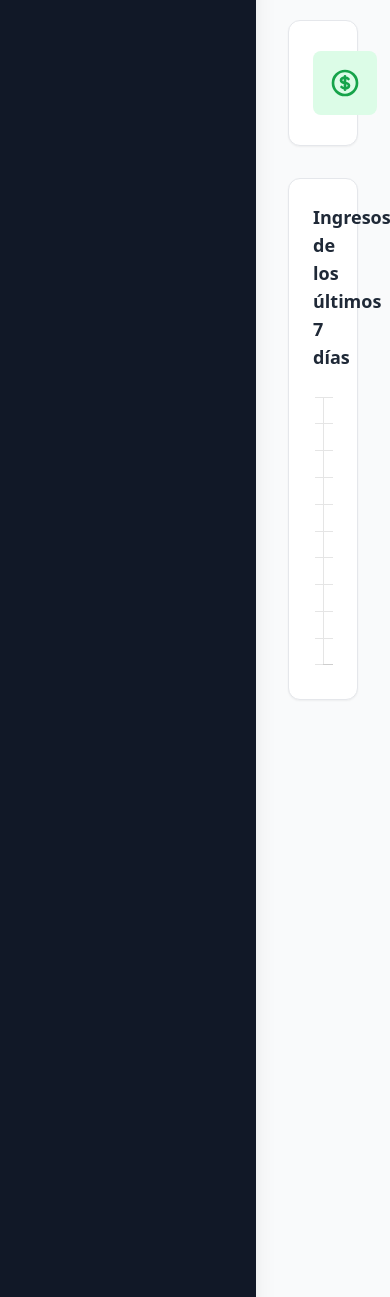
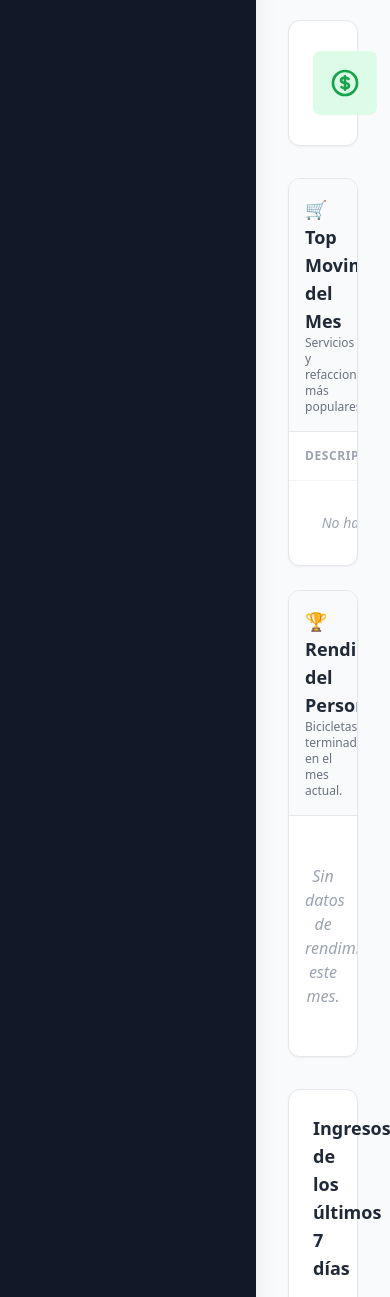
Before and after one commit to oespinozaram/servicio_completo, a Django app: page /taller/dashboard/ in a window 390 px wide. Shown: the part 612-1909 px from the top of the page. Run offline with Django 5.2, Linux system fonts and the light colour scheme; a user stored in the database is signed in; tables that the repository leaves empty hold one stand-in row (values such as "Sample post"); some libraries are stand-ins or nearby versions.

Commit message:
Enhance dashboard analytics with new metrics, trends, and performance rankings
- Added top mechanics and top services sections to highlight performance and sales.
- Updated revenue trends to show six-month analytics.
- Improved filtering for relevant metrics and data aggregation.
- Updated dashboard template with new charts, tables, and responsive designs.

```diff
--- a/taller/views.py
+++ b/taller/views.py
@@ -1,9 +1,9 @@
 from django.shortcuts import render
 from django.contrib.auth.decorators import login_required
 from django.contrib.auth.hashers import make_password
-from django.db.models.functions import TruncDate
+from django.db.models import Sum, Count, F, Q
+from django.db.models.functions import TruncMonth
 from .forms import OrdenTrabajoForm, CitaForm
-from django.db.models import Q, F
 from clientes.models import Bicicleta
 from django.shortcuts import get_object_or_404
 from django.http import HttpResponse
@@ -11,7 +11,6 @@ from inventario.models import ServicioCatalogo, ItemInventario
 from .models import DetalleOrdenServicio, DetalleOrdenPieza, Pago, Cita, CargoOrden, OrdenTrabajo
 from .forms import EmpleadoForm
 from django.db import transaction
-from django.db.models import Sum
 from django.urls import reverse
 import urllib.parse
 from django.utils import timezone
@@ -658,63 +657,77 @@ def avanzar_estado_orden(request, pk):
 
 
 @login_required
-@admin_requerido
 def dashboard(request):
+    """Vista principal de métricas y analítica del taller"""
     sucursal = request.user.sucursal
     hoy = timezone.now().date()
     inicio_mes = hoy.replace(day=1)
-    hace_una_semana = hoy - timedelta(days=7)  # Rango para la gráfica
 
+    # 1. MÉTRICAS GENERALES (Las tarjetas superiores)
     bicis_en_taller = OrdenTrabajo.objects.filter(
         sucursal=sucursal,
-        estado__in=['RECIBIDA', 'DIAGNOSTICO', 'EN_REPARACION']
+        estado__in=['RECIBIDA', 'DIAGNOSTICO', 'ESPERANDO_APROBACION', 'REPARACION']
     ).count()
 
-    # 2. Citas Agendadas para Hoy
     citas_hoy = Cita.objects.filter(
-        sucursal=sucursal,
-        fecha=hoy,
-        estado='PENDIENTE'
+        sucursal=sucursal, fecha=hoy, estado='PENDIENTE'
     ).count()
 
-    # 3. Ingresos del Mes (Calculado directo desde la base de datos multiplicando cant * precio)
-    # Asumimos que los ingresos reales son de las bicis "REPARADAS" o entregadas.
     ingresos_mes = CargoOrden.objects.filter(
         orden__sucursal=sucursal,
-        orden__estado__in=['REPARADA'],  # O el estado final que manejes
+        orden__estado__in=['REPARADA', 'ENTREGADA'],
+        estado_aprobacion='APROBADO', # Excluimos los rechazados
         created_at__date__gte=inicio_mes
-    ).aggregate(
+    ).aggregate(total=Sum(F('cantidad') * F('precio')))['total'] or 0.00
+
+    # 2. TOP MECÁNICOS DEL MES (Productividad)
+    # Asumiendo que OrdenTrabajo tiene un campo ForeignKey 'mecanico'
+    top_mecanicos = OrdenTrabajo.objects.filter(
+        sucursal=sucursal,
+        estado__in=['REPARADA', 'ENTREGADA'],
+        created_at__date__gte=inicio_mes
+    ).values('tecnico__username', 'tecnico__first_name', 'tecnico__last_name').annotate(
+        total_ordenes=Count('id')
+    ).order_by('-total_ordenes')[:5]
+
+    # 3. TOP SERVICIOS Y REFACCIONES (Lo que más se vende)
+    top_servicios = CargoOrden.objects.filter(
+        orden__sucursal=sucursal,
+        orden__estado__in=['REPARADA', 'ENTREGADA'],
+        estado_aprobacion='APROBADO',
+        created_at__date__gte=inicio_mes
+    ).values('descripcion').annotate(
+        cantidad_vendida=Sum('cantidad'),
+        ingreso_generado=Sum(F('cantidad') * F('precio'))
+    ).order_by('-cantidad_vendida')[:5]
+
+    # 4. TENDENCIA DE VENTAS (Gráfica de los últimos 6 meses)
+    hace_6_meses = hoy - timedelta(days=180)
+    tendencia_mensual = CargoOrden.objects.filter(
+        orden__sucursal=sucursal,
+        orden__estado__in=['REPARADA', 'ENTREGADA'],
+        estado_aprobacion='APROBADO',
+        created_at__date__gte=hace_6_meses
+    ).annotate(
+        mes=TruncMonth('created_at')
+    ).values('mes').annotate(
         total=Sum(F('cantidad') * F('precio'))
-    )['total'] or 0.00
+    ).order_by('mes')
 
-    # 4. NUEVO: Datos para la gráfica (Ingresos de los últimos 7 días)
-    # Agrupamos los cargos por fecha exacta y sumamos los totales
-    ingresos_diarios = CargoOrden.objects.filter(
-        orden__sucursal=sucursal,
-        orden__estado='REPARADA',  # Asegúrate de usar el estado correcto de "cobro"
-        created_at__date__gte=hace_una_semana
-    ).annotate(
-        fecha=TruncDate('created_at')
-    ).values('fecha').annotate(
-        total_dia=Sum(F('cantidad') * F('precio'))
-    ).order_by('fecha')
-
-    # Extraemos los datos en dos listas simples para inyectarlas en Chart.js
-    etiquetas = [ingreso['fecha'].strftime("%d %b") for ingreso in ingresos_diarios]
-    totales = [float(ingreso['total_dia'] or 0) for ingreso in ingresos_diarios]
+    meses_labels = [v['mes'].strftime("%b %Y").capitalize() for v in tendencia_mensual]
+    meses_totales = [float(v['total'] or 0) for v in tendencia_mensual]
 
     context = {
         'bicis_en_taller': bicis_en_taller,
         'citas_hoy': citas_hoy,
         'ingresos_mes': ingresos_mes,
         'mes_actual': hoy.strftime("%B").capitalize(),
-
-        # Pasamos las listas al HTML convertidas en texto JSON seguro
-        'chart_labels': json.dumps(etiquetas),
-        'chart_data': json.dumps(totales),
+        'top_mecanicos': top_mecanicos,
+        'top_servicios': top_servicios,
+        'chart_labels': json.dumps(meses_labels),
+        'chart_data': json.dumps(meses_totales),
     }
 
-    #return render(request, 'taller/dashboard.html', context)
     return render(request, 'taller/dashboard2.html', context)
 
 
--- a/templates/taller/dashboard2.html
+++ b/templates/taller/dashboard2.html
@@ -51,6 +51,81 @@
             <div>
                 <p class="text-sm font-medium text-gray-500 uppercase tracking-wider">Ingresos {{ mes_actual }}</p>
                 <h3 class="text-3xl font-black text-gray-800">${{ ingresos_mes|floatformat:2 }}</h3>
+            </div>
+        </div>
+
+    </div>
+
+    <!-- SECCIÓN DE RANKINGS Y DESEMPEÑO -->
+    <div class="grid grid-cols-1 lg:grid-cols-2 gap-6 mb-8">
+
+        <!-- Tabla: Top Servicios y Refacciones -->
+        <div class="bg-white rounded-xl shadow-sm border border-gray-200 overflow-hidden">
+            <div class="bg-gray-50 border-b border-gray-200 p-4">
+                <h3 class="text-lg font-bold text-gray-800">🛒 Top Movimientos del Mes</h3>
+                <p class="text-xs text-gray-500">Servicios y refacciones más populares.</p>
+            </div>
+            <div class="p-0">
+                <table class="w-full text-left border-collapse">
+                    <thead>
+                        <tr class="bg-white text-gray-400 text-xs uppercase tracking-wider">
+                            <th class="p-4 font-semibold border-b border-gray-100">Descripción</th>
+                            <th class="p-4 font-semibold border-b border-gray-100 text-center">Cant.</th>
+                            <th class="p-4 font-semibold border-b border-gray-100 text-right">Ingresos</th>
+                        </tr>
+                    </thead>
+                    <tbody class="text-sm">
+                        {% for servicio in top_servicios %}
+                        <tr class="hover:bg-gray-50 transition border-b border-gray-50 last:border-0">
+                            <td class="p-4 text-gray-800 font-medium">{{ servicio.descripcion }}</td>
+                            <td class="p-4 text-center text-gray-600">
+                                <span class="bg-blue-100 text-blue-800 py-1 px-2 rounded-md font-bold text-xs">
+                                    {{ servicio.cantidad_vendida }}
+                                </span>
+                            </td>
+                            <td class="p-4 text-right text-green-600 font-bold">
+                                ${{ servicio.ingreso_generado|floatformat:2 }}
+                            </td>
+                        </tr>
+                        {% empty %}
+                        <tr>
+                            <td colspan="3" class="p-8 text-center text-gray-400 italic">No hay ventas registradas este mes.</td>
+                        </tr>
+                        {% endfor %}
+                    </tbody>
+                </table>
+            </div>
+        </div>
+
+        <!-- Tabla: Desempeño de Mecánicos -->
+        <div class="bg-white rounded-xl shadow-sm border border-gray-200 overflow-hidden">
+            <div class="bg-gray-50 border-b border-gray-200 p-4">
+                <h3 class="text-lg font-bold text-gray-800">🏆 Rendimiento del Personal</h3>
+                <p class="text-xs text-gray-500">Bicicletas terminadas en el mes actual.</p>
+            </div>
+            <div class="p-4">
+                <ul class="space-y-4">
+                    {% for mecanico in top_mecanicos %}
+                    <li class="flex items-center justify-between p-3 bg-white border border-gray-100 rounded-lg shadow-sm hover:border-blue-200 transition">
+                        <div class="flex items-center gap-3">
+                            <!-- Avatar con la inicial -->
+                            <div class="w-10 h-10 rounded-full bg-indigo-100 text-indigo-700 font-bold flex items-center justify-center text-lg shadow-inner">
+                                {{ mecanico.tecnico__first_name|default:mecanico.tecnico__username|slice:":1"|upper }}
+                            </div>
+                            <div>
+                                <p class="font-bold text-gray-800">{{ mecanico.tecnico__first_name|default:mecanico.tecnico__username }} {{ mecanico.tecnico__last_name }}</p>
+                                <p class="text-xs text-gray-500">Mecánico</p>
+                            </div>
+                        </div>
+                        <div class="text-right">
+                            <p class="text-2xl font-black text-blue-600">{{ mecanico.total_ordenes }}</p>
+                            <p class="text-[10px] uppercase font-bold text-gray-400 tracking-wider">Órdenes</p>
+                        </div>
+                    </li>
+                    {% empty %}
+                    <li class="text-center py-8 text-gray-400 italic">Sin datos de rendimiento este mes.</li>
+                    {% endfor %}
+                </ul>
             </div>
         </div>
 
```
